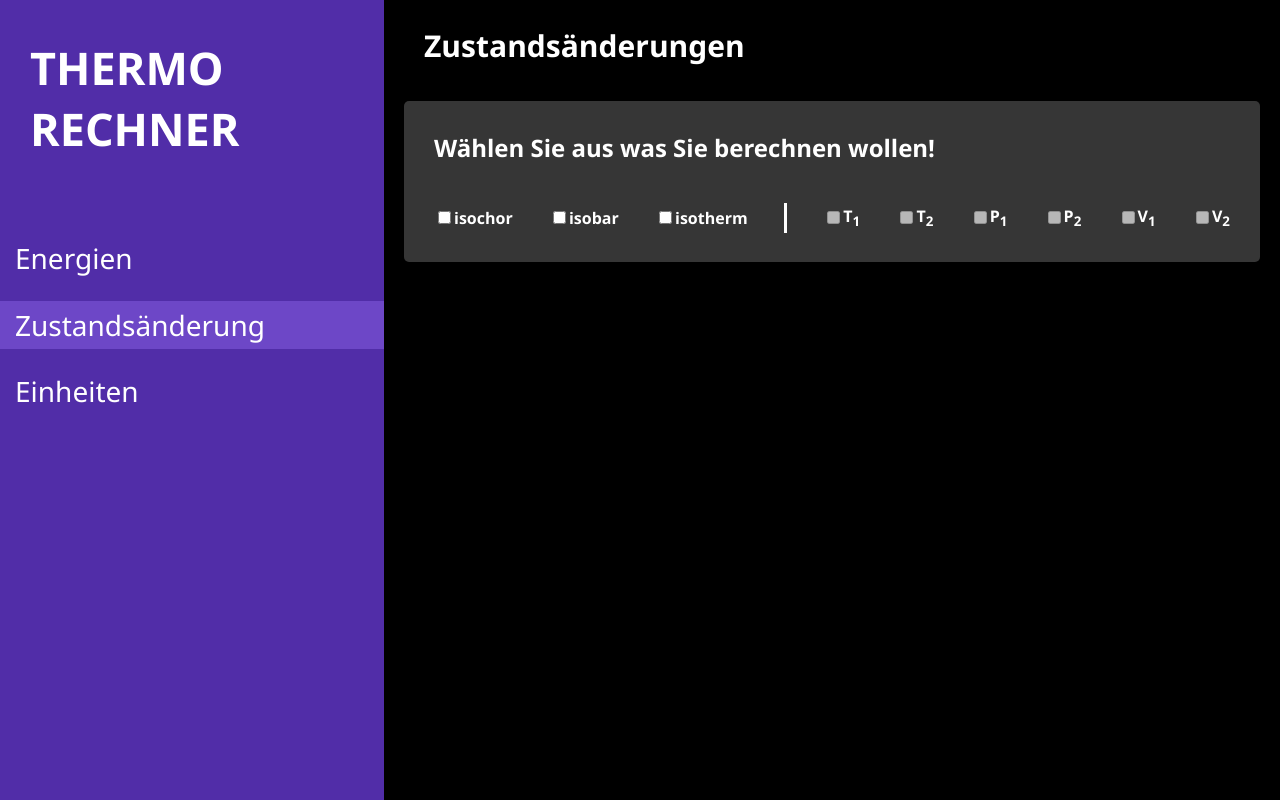
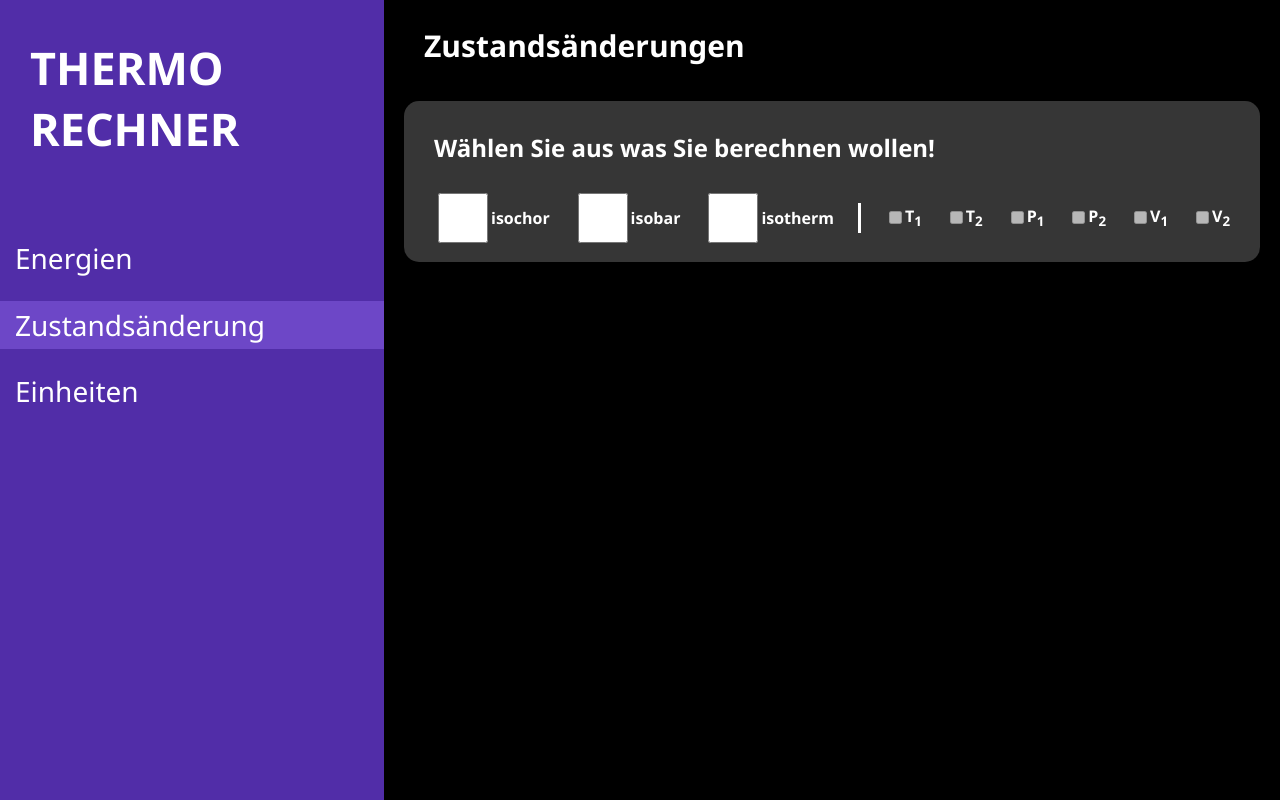
Before and after one commit to Mikail-snipez13/termorechner, a website: page zustand.htm in a window 1280 px wide. Drawn offline with Linux system fonts and the light colour scheme.

Commit message:
little changes

```diff
--- a/script.js
+++ b/script.js
@@ -87,7 +87,7 @@ function setSearch(name) {
     document.getElementById(selects.to + '-selector').checked = true;
 }
 
-//filtered the needed calculation
+//filter the needed calculation
 function showCalculation() {
     for(var i = 0; i < elements.length; i++) {
         hideElement(elements.item(i));
--- a/style.css
+++ b/style.css
@@ -72,7 +72,7 @@ section {
     padding: 10px 30px 10px 30px;
     background-color: #363636;
     margin: 0px 20px 10px 20px;
-    border-radius: 5px;
+    border-radius: 15px;
     display: flex;
     flex-direction: column;
 }
@@ -81,7 +81,7 @@ section {
     padding: 10px 30px 10px 30px;
     background-color: #363636;
     margin: 0px 20px 10px 20px;
-    border-radius: 5px;
+    border-radius: 15px;
     display: flex;
     flex-direction: column;
 }
@@ -90,7 +90,7 @@ section {
     padding: 10px 30px 10px 30px;
     background-color: #363636;
     margin: 0px 20px 10px 20px;
-    border-radius: 5px;
+    border-radius: 15px;
     display: flex;
     flex-direction: column;
 }
@@ -130,3 +130,8 @@ section {
     width: 3px;
     background-color: white;
 }
+
+input.checkbox {
+    height: 50px;
+    width: 50px;
+}
--- a/zustand.htm
+++ b/zustand.htm
@@ -15,10 +15,12 @@
         <ul class="navList">
             <li><a href="energy.htm">Energien</a></li>
             <li class="clickedItem"><a href="zustand.htm">Zustandsänderung</a></li>
-            <li><a href="circle.htm">Einheiten</a></li>
+            <li><a href="einheiten.htm">Einheiten</a></li>
         </ul>
     </nav>
     <section style="background-color: black;">
+
+        <!-- Selection -->
         <div id="contentTitleContainer">
             <h1 style="margin: 25px 0px 25px 0px;">Zustandsänderungen</h1>
         </div>
@@ -26,15 +28,15 @@
             <h2>Wählen Sie aus was Sie berechnen wollen!</h2>
             <div class="checkboxContainer" name="setup">
                 <div>
-                    <input type="checkbox" id="isIsochor" onchange="setState('isochor')">
+                    <input class="checkbox" type="checkbox" id="isIsochor" onchange="setState('isochor')">
                     <h4>isochor</h4>
                 </div>
                 <div>
-                    <input type="checkbox" id="isIsobar" onchange="setState('isobar')">
+                    <input class="checkbox" type="checkbox" id="isIsobar" onchange="setState('isobar')">
                     <h4>isobar</h4>
                 </div>
                 <div>
-                    <input type="checkbox" id="isIsotherm" onchange="setState('isotherm')">
+                    <input class="checkbox" type="checkbox" id="isIsotherm" onchange="setState('isotherm')">
                     <h4>isotherm</h4>
                 </div>
                 <div>
```
Also changed, not shown: einheiten.htm (renamed from circle.htm, +1 -1 lines), energy.htm (+1 -1 lines).
